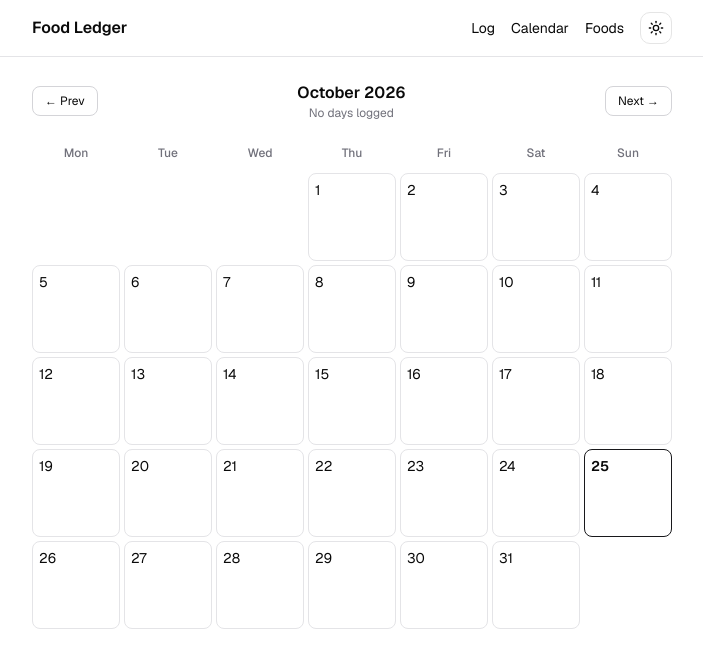
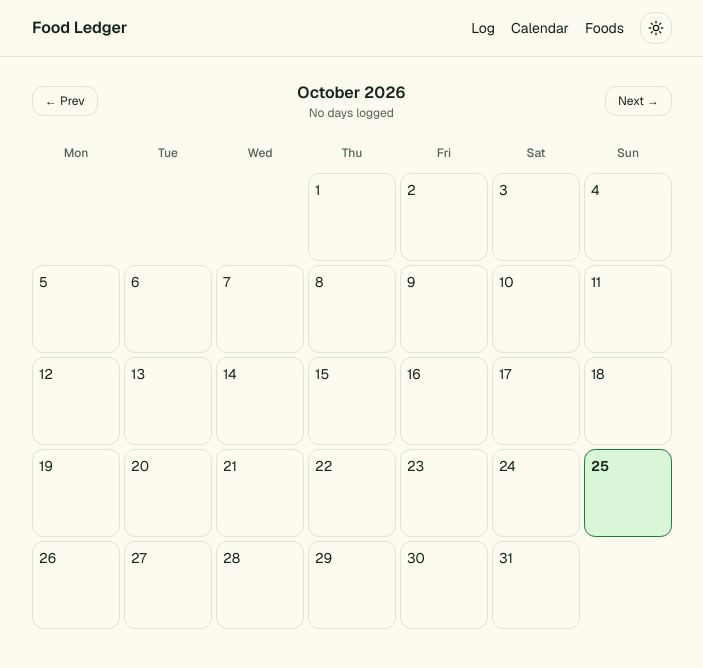
Before and after one commit to raj2208/Food-Ledger, a Next.js app: page /calendar in a window 1280 px wide. Shown: the top 668 px of the page, without its empty margins (288-991 px from the left). Built offline with nearby package versions, Linux system fonts and the light colour scheme; no server answers; the database is empty.

Commit message:
feat: add green theme for light and dark modes

```diff
--- a/app/calendar/page.tsx
+++ b/app/calendar/page.tsx
@@ -15,7 +15,7 @@ export const metadata = { title: "Calendar · Food Ledger" };
 
 export default function CalendarPage({ searchParams }: PageProps<"/calendar">) {
   return (
-    <Suspense fallback={<p className="text-sm text-zinc-500">Loading…</p>}>
+    <Suspense fallback={<p className="text-sm text-muted-foreground">Loading…</p>}>
       <Month searchParams={searchParams} />
     </Suspense>
   );
@@ -44,7 +44,7 @@ async function Month({
         </Link>
         <div className="text-center">
           <div className="font-semibold">{monthLabel(current)}</div>
-          <div className="text-xs text-zinc-500">
+          <div className="text-xs text-muted-foreground">
             {loggedDays === 0
               ? "No days logged"
               : `${loggedDays} ${loggedDays === 1 ? "day" : "days"} logged · avg ${Math.round(total / loggedDays)} kcal`}
@@ -55,7 +55,7 @@ async function Month({
         </Link>
       </nav>
 
-      <div className="grid grid-cols-7 gap-1 text-center text-xs font-medium text-zinc-500">
+      <div className="grid grid-cols-7 gap-1 text-center text-xs font-medium text-muted-foreground">
         {WEEKDAYS.map((d) => (
           <div key={d}>{d}</div>
         ))}
@@ -70,15 +70,15 @@ async function Month({
             <Link
               key={day}
               href={`/?date=${day}`}
-              className={`flex aspect-square flex-col justify-between rounded-md border p-1.5 text-sm hover:bg-zinc-100 dark:hover:bg-zinc-900 ${
+              className={`flex aspect-square flex-col justify-between rounded-md border p-1.5 text-sm hover:bg-muted ${
                 isToday
-                  ? "border-zinc-900 dark:border-zinc-100"
-                  : "border-zinc-200 dark:border-zinc-800"
+                  ? "border-primary bg-secondary"
+                  : "border-border"
               }`}
             >
               <span className={isToday ? "font-semibold" : ""}>{Number(day.slice(8))}</span>
               {kcal !== undefined ? (
-                <span className="text-[10px] leading-tight tabular-nums text-zinc-500 sm:text-xs">
+                <span className="text-[10px] leading-tight tabular-nums text-muted-foreground sm:text-xs">
                   {Math.round(kcal)}
                   <span className="hidden sm:inline"> kcal</span>
                 </span>
--- a/app/foods/page.tsx
+++ b/app/foods/page.tsx
@@ -26,7 +26,7 @@ export default function FoodsPage() {
 
       <section>
         <h2 className="mb-3 text-lg font-semibold">Your foods</h2>
-        <Suspense fallback={<p className="text-sm text-zinc-500">Loading…</p>}>
+        <Suspense fallback={<p className="text-sm text-muted-foreground">Loading…</p>}>
           <FoodList />
         </Suspense>
       </section>
@@ -38,34 +38,34 @@ async function FoodList() {
   const foods = await listFoods();
   if (foods.length === 0) {
     return (
-      <p className="text-sm text-zinc-500">
+      <p className="text-sm text-muted-foreground">
         Nothing saved yet. Add your first food above.
       </p>
     );
   }
   return (
-    <ul className="flex flex-col divide-y divide-zinc-200 dark:divide-zinc-800">
+    <ul className="flex flex-col divide-y divide-border">
       {foods.map((f) => (
         <li key={f.id} className="py-2">
           <details>
             <summary className="flex cursor-pointer items-baseline justify-between gap-4">
               <span>
                 {f.name}{" "}
-                <span className="text-xs text-zinc-500">
+                <span className="text-xs text-muted-foreground">
                   · {f.servingLabel} · {f.kind === "packaged" ? "packaged" : "non-packaged"}
                 </span>
               </span>
               <span className="text-sm tabular-nums">{Math.round(f.calories)} kcal</span>
             </summary>
             {f.notes ? (
-              <p className="mt-1 text-xs italic text-zinc-500">{f.notes}</p>
+              <p className="mt-1 text-xs italic text-muted-foreground">{f.notes}</p>
             ) : null}
             <form
               action={updateFood.bind(null, f.id)}
               className="mt-3 flex flex-col gap-3"
             >
               <FoodFields food={f} />
-              <p className="text-xs text-zinc-500">
+              <p className="text-xs text-muted-foreground">
                 Changes apply to future logs only. Past entries keep the values
                 they were logged with.
               </p>
--- a/app/globals.css
+++ b/app/globals.css
@@ -49,72 +49,72 @@
 }
 
 :root {
-  --background: oklch(1 0 0);
-  --foreground: oklch(0.145 0 0);
+  --background: oklch(0.985 0.014 95);
+  --foreground: oklch(0.24 0.03 155);
   --card: oklch(1 0 0);
-  --card-foreground: oklch(0.145 0 0);
+  --card-foreground: oklch(0.24 0.03 155);
   --popover: oklch(1 0 0);
-  --popover-foreground: oklch(0.145 0 0);
-  --primary: oklch(0.205 0 0);
-  --primary-foreground: oklch(0.985 0 0);
-  --secondary: oklch(0.97 0 0);
-  --secondary-foreground: oklch(0.205 0 0);
-  --muted: oklch(0.97 0 0);
-  --muted-foreground: oklch(0.556 0 0);
-  --accent: oklch(0.97 0 0);
-  --accent-foreground: oklch(0.205 0 0);
+  --popover-foreground: oklch(0.24 0.03 155);
+  --primary: oklch(0.52 0.14 148);
+  --primary-foreground: oklch(0.99 0.01 120);
+  --secondary: oklch(0.945 0.05 145);
+  --secondary-foreground: oklch(0.32 0.07 150);
+  --muted: oklch(0.955 0.02 110);
+  --muted-foreground: oklch(0.48 0.03 150);
+  --accent: oklch(0.945 0.05 145);
+  --accent-foreground: oklch(0.32 0.07 150);
   --destructive: oklch(0.577 0.245 27.325);
-  --border: oklch(0.922 0 0);
-  --input: oklch(0.922 0 0);
-  --ring: oklch(0.708 0 0);
-  --chart-1: oklch(0.87 0 0);
-  --chart-2: oklch(0.556 0 0);
-  --chart-3: oklch(0.439 0 0);
-  --chart-4: oklch(0.371 0 0);
-  --chart-5: oklch(0.269 0 0);
-  --radius: 0.625rem;
-  --sidebar: oklch(0.985 0 0);
-  --sidebar-foreground: oklch(0.145 0 0);
-  --sidebar-primary: oklch(0.205 0 0);
-  --sidebar-primary-foreground: oklch(0.985 0 0);
-  --sidebar-accent: oklch(0.97 0 0);
-  --sidebar-accent-foreground: oklch(0.205 0 0);
-  --sidebar-border: oklch(0.922 0 0);
-  --sidebar-ring: oklch(0.708 0 0);
+  --border: oklch(0.91 0.025 130);
+  --input: oklch(0.91 0.025 130);
+  --ring: oklch(0.52 0.14 148);
+  --chart-1: oklch(0.52 0.14 148);
+  --chart-2: oklch(0.68 0.16 145);
+  --chart-3: oklch(0.8 0.15 120);
+  --chart-4: oklch(0.85 0.13 90);
+  --chart-5: oklch(0.4 0.09 150);
+  --radius: 0.875rem;
+  --sidebar: oklch(0.985 0.014 95);
+  --sidebar-foreground: oklch(0.24 0.03 155);
+  --sidebar-primary: oklch(0.52 0.14 148);
+  --sidebar-primary-foreground: oklch(0.99 0.01 120);
+  --sidebar-accent: oklch(0.945 0.05 145);
+  --sidebar-accent-foreground: oklch(0.32 0.07 150);
+  --sidebar-border: oklch(0.91 0.025 130);
+  --sidebar-ring: oklch(0.52 0.14 148);
 }
 
 .dark {
-  --background: oklch(0.145 0 0);
-  --foreground: oklch(0.985 0 0);
-  --card: oklch(0.205 0 0);
-  --card-foreground: oklch(0.985 0 0);
-  --popover: oklch(0.205 0 0);
-  --popover-foreground: oklch(0.985 0 0);
-  --primary: oklch(0.922 0 0);
-  --primary-foreground: oklch(0.205 0 0);
-  --secondary: oklch(0.269 0 0);
-  --secondary-foreground: oklch(0.985 0 0);
-  --muted: oklch(0.269 0 0);
-  --muted-foreground: oklch(0.708 0 0);
-  --accent: oklch(0.269 0 0);
-  --accent-foreground: oklch(0.985 0 0);
+  --background: oklch(0.19 0.02 155);
+  --foreground: oklch(0.96 0.01 140);
+  --card: oklch(0.235 0.025 155);
+  --card-foreground: oklch(0.96 0.01 140);
+  --popover: oklch(0.235 0.025 155);
+  --popover-foreground: oklch(0.96 0.01 140);
+  --primary: oklch(0.74 0.17 148);
+  --primary-foreground: oklch(0.2 0.04 155);
+  --secondary: oklch(0.3 0.04 152);
+  --secondary-foreground: oklch(0.96 0.01 140);
+  --muted: oklch(0.28 0.025 155);
+  --muted-foreground: oklch(0.72 0.03 150);
+  --accent: oklch(0.3 0.04 152);
+  --accent-foreground: oklch(0.96 0.01 140);
   --destructive: oklch(0.704 0.191 22.216);
   --border: oklch(1 0 0 / 10%);
   --input: oklch(1 0 0 / 15%);
-  --ring: oklch(0.556 0 0);
-  --chart-1: oklch(0.87 0 0);
-  --chart-2: oklch(0.556 0 0);
-  --chart-3: oklch(0.439 0 0);
-  --chart-4: oklch(0.371 0 0);
-  --chart-5: oklch(0.269 0 0);
-  --sidebar: oklch(0.205 0 0);
-  --sidebar-foreground: oklch(0.985 0 0);
-  --sidebar-primary: oklch(0.488 0.243 264.376);
-  --sidebar-primary-foreground: oklch(0.985 0 0);
-  --sidebar-accent: oklch(0.269 0 0);
-  --sidebar-accent-foreground: oklch(0.985 0 0);
+  --ring: oklch(0.74 0.17 148);
+  --chart-1: oklch(0.74 0.17 148);
+  --chart-2: oklch(0.65 0.16 145);
+  --chart-3: oklch(0.78 0.15 120);
+  --chart-4: oklch(0.82 0.13 90);
+  --chart-5: oklch(0.5 0.1 150);
+  --sidebar: oklch(0.235 0.025 155);
+  --sidebar-foreground: oklch(0.96 0.01 140);
+  --sidebar-primary: oklch(0.74 0.17 148);
+  --sidebar-primary-foreground: oklch(0.2 0.04 155);
+  --sidebar-accent: oklch(0.3 0.04 152);
+  --sidebar-accent-foreground: oklch(0.96 0.01 140);
   --sidebar-border: oklch(1 0 0 / 10%);
-  --sidebar-ring: oklch(0.556 0 0);
+  --sidebar-ring: oklch(0.74 0.17 148);
 }
 
 @layer base {
--- a/app/layout.tsx
+++ b/app/layout.tsx
@@ -34,7 +34,7 @@ export default function RootLayout({ children }: LayoutProps<"/">) {
           enableSystem
           disableTransitionOnChange
         >
-          <header className="border-b border-zinc-200 dark:border-zinc-800">
+          <header className="border-b border-border">
             <div className="mx-auto flex max-w-2xl items-center justify-between px-4 py-3">
               <Link href="/" className="font-semibold">
                 Food Ledger
--- a/components/food-fields.tsx
+++ b/components/food-fields.tsx
@@ -1,8 +1,8 @@
 import type { Food } from "@/lib/foods";
 
 const input =
-  "w-full rounded-md border border-zinc-300 bg-transparent px-3 py-2 text-sm dark:border-zinc-700";
-const label = "flex flex-col gap-1 text-xs font-medium text-zinc-500";
+  "w-full rounded-md border border-input bg-transparent px-3 py-2 text-sm";
+const label = "flex flex-col gap-1 text-xs font-medium text-muted-foreground";
 
 export function FoodFields({ food }: { food?: Food }) {
   return (
@@ -90,7 +90,7 @@ export function FoodFields({ food }: { food?: Food }) {
 }
 
 export const buttonClass =
-  "rounded-md bg-zinc-900 px-4 py-2 text-sm font-medium text-white hover:bg-zinc-700 dark:bg-zinc-100 dark:text-zinc-900 dark:hover:bg-zinc-300";
+  "rounded-md bg-primary px-4 py-2 text-sm font-medium text-primary-foreground hover:bg-primary/90";
 export const ghostButtonClass =
-  "rounded-md border border-zinc-300 px-3 py-1.5 text-xs hover:bg-zinc-100 dark:border-zinc-700 dark:hover:bg-zinc-900";
+  "rounded-md border border-input px-3 py-1.5 text-xs hover:bg-muted";
 export const inputClass = input;
--- a/components/hero.tsx
+++ b/components/hero.tsx
@@ -3,7 +3,7 @@ import { buttonVariants } from "@/components/ui/button";
 
 export function Hero() {
   return (
-    <section className="rounded-xl border bg-muted/40 px-6 py-10 text-center sm:py-14">
+    <section className="rounded-xl border bg-secondary px-6 py-10 text-center sm:py-14">
       <h1 className="text-3xl font-semibold tracking-tight sm:text-4xl">
         Log it once. Track it forever.
       </h1>
```
Also changed, not shown: app/page.tsx (+16 -16 lines).
